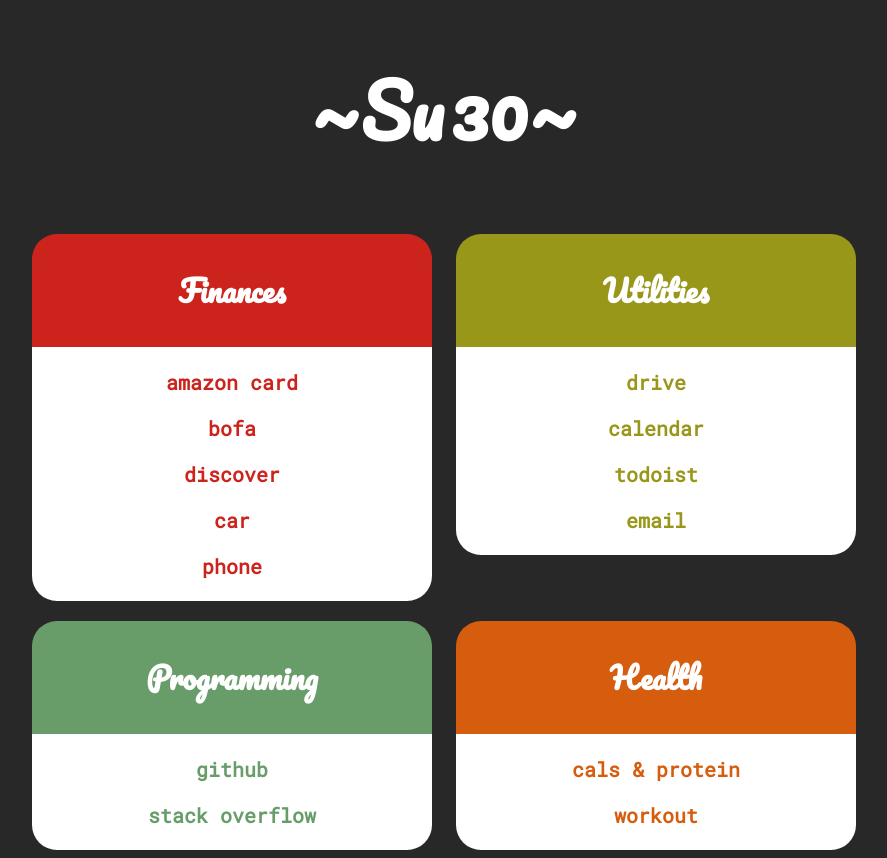
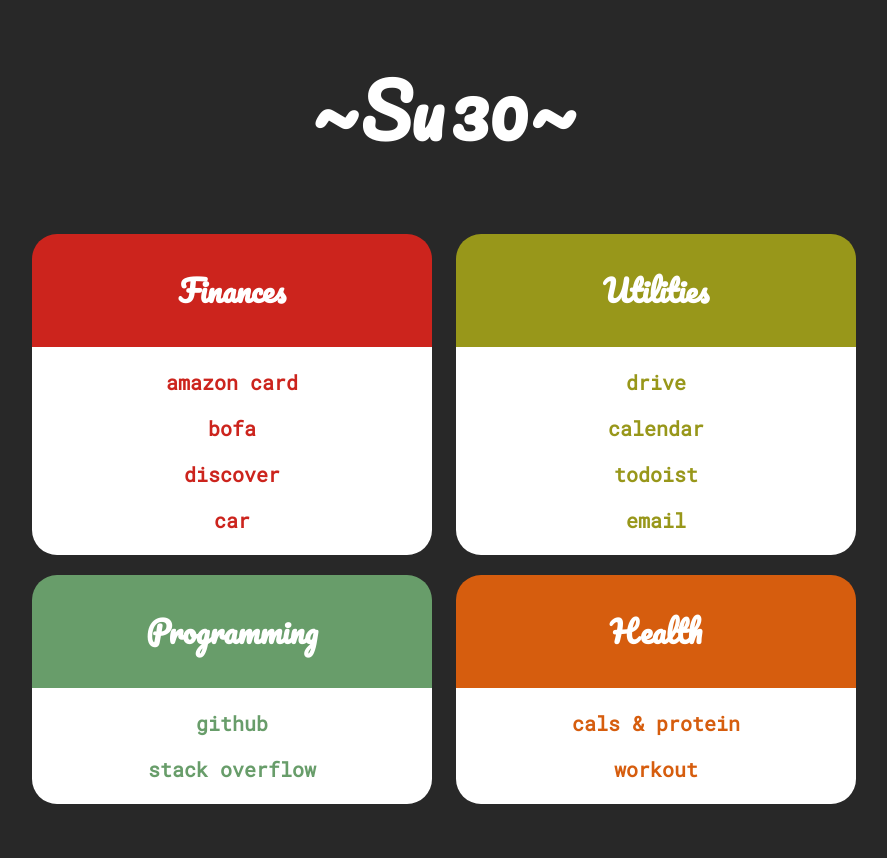
Before and after one commit to GideonEsquire/start_page_2, a plain HTML site: page index.html in a window 1280 px wide. Shown: the whole page, without its empty margins (196-1083 px from the left). After the commit the page ends 812 px from the top, so only its background shows below. Drawn offline with Linux system fonts and the light colour scheme.

Commit message:
No more fi

```diff
--- a/index.html
+++ b/index.html
@@ -30,9 +30,6 @@
       </a>
       <a href="https://www.carmax.com">
         <p>car</p>
-      </a>
-      <a href="https://fi.google.com">
-        <p>phone</p>
       </a>
     </div>
   </div>
```
